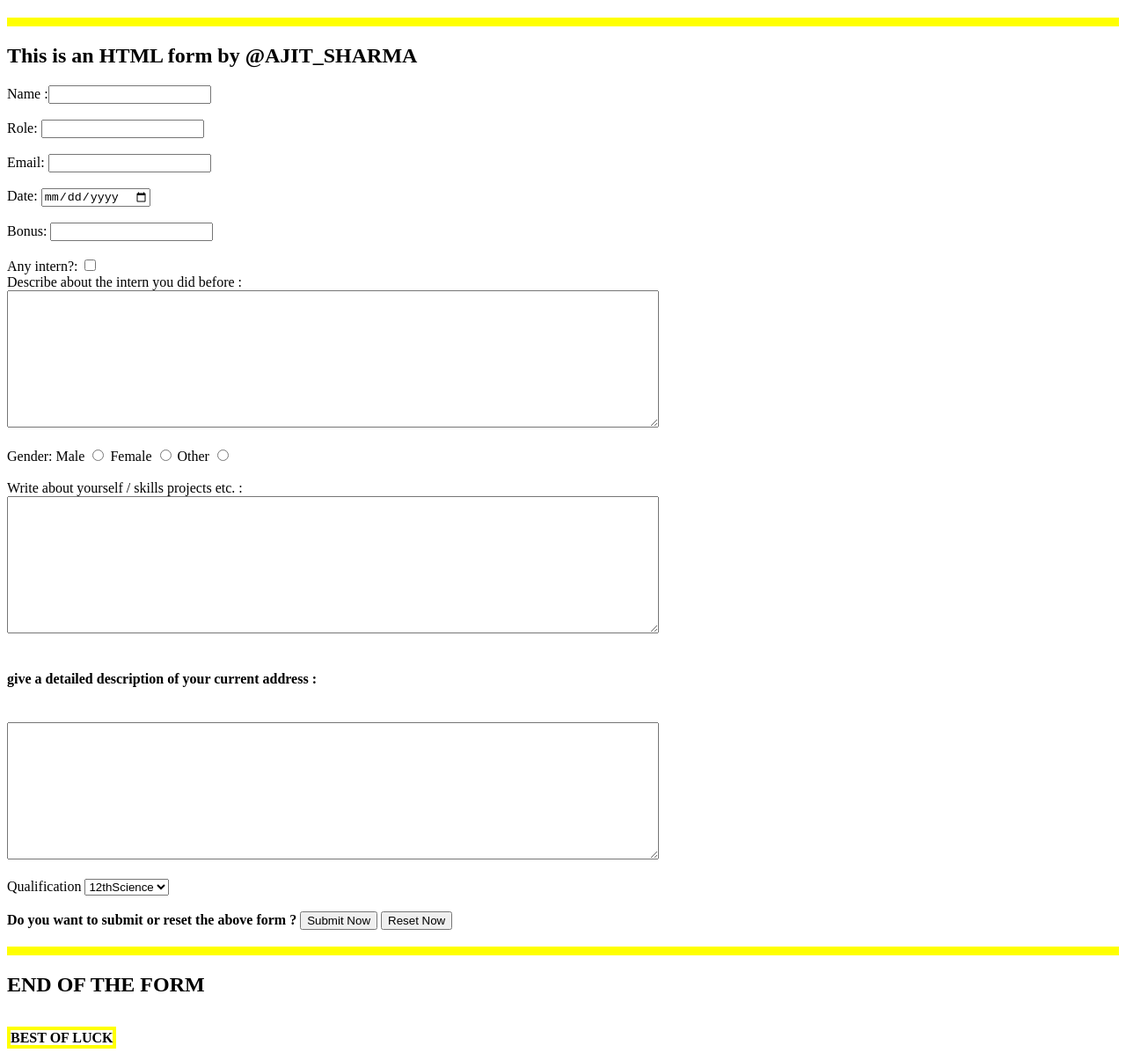
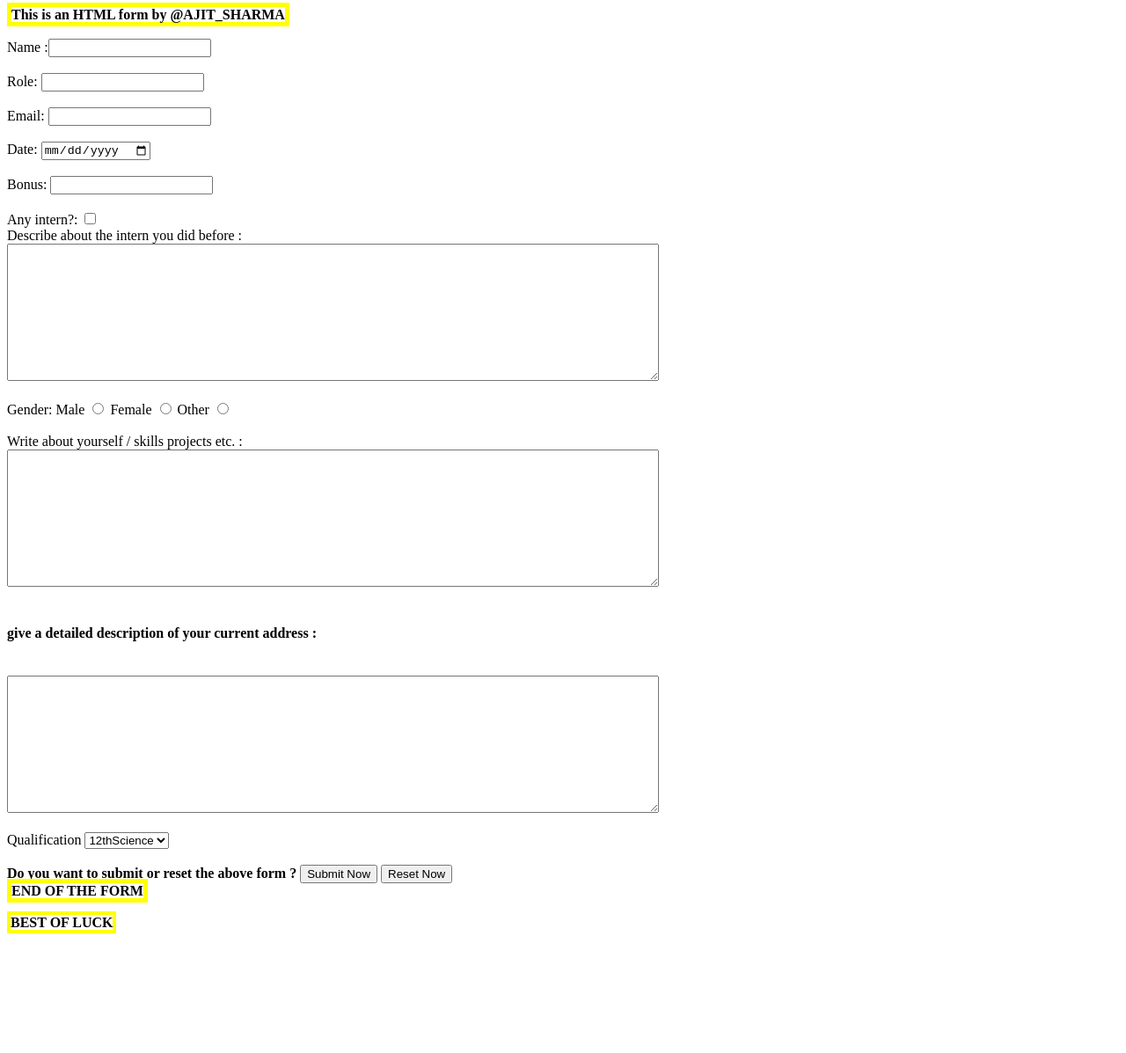
Before and after one commit to ajit-sharmaGH/HTML_form, a plain HTML site: page HTML_FORM.html in a window 1280 px wide. Shown: the whole page at 88% size. After the commit the page ends 1066 px from the top, so only its background shows below. Drawn offline with Linux system fonts and the light colour scheme.

Commit message:
Update HTML_FORM.html
Initially there were some bugs at a negligible phase  !

```diff
--- a/HTML_FORM.html
+++ b/HTML_FORM.html
@@ -1,5 +1,6 @@
 <!DOCTYPE html>
 <html lang="en">
+
 <head>
     <meta charset="UTF-8" />
     <meta name="viewport" content="width=device-width, initial-scale=1.0" />
@@ -8,8 +9,9 @@
 </head>
 
 <body>
-     <h2 style="border: 5px solid yellow;"</h2><h2> This is an HTML form by @AJIT_SHARMA </h2>
-    <form action="hello.php">
+    <strong style="border: 5px solid yellow "> This is an HTML form by @AJIT_SHARMA <br/>
+    </strong>
+    <a action="hello.php"> </a><br/>
     <div>Name :<input type="text" name="myName" id="name" /></div>
     <br />
     <div>Role: <input type="text" name="myRole" /></div>
@@ -36,11 +38,7 @@
 
     <br />
     <div>
-        Write about yourself / skills projects etc. : <br /><textarea
-          name="myText"
-          cols="90"
-          rows="10"
-        ></textarea>
+        Write about yourself / skills projects etc. : <br /><textarea name="myText" cols="90" rows="10"></textarea>
     </div>
     <br />
     <div>
@@ -63,8 +61,10 @@
         <input type="submit" value="Submit Now" />
         <input type="reset" value="Reset Now" />
     </div>
-      <h2 style="border: 5px solid yellow;"</h2><h2> END  OF  THE  FORM</h2> <br><strong style="border: 4px solid yellow" > BEST OF LUCK </strong>
+    <strong style="border: 5px solid yellow;"> END OF THE FORM </strong> <br/> <br/>
+    <div><strong style="border: 4px solid yellow"> BEST OF LUCK </strong></div>
 
-    </form>
+
 </body>
+
 </html>
```
Lines whose indentation alone changed are shown as unchanged.
